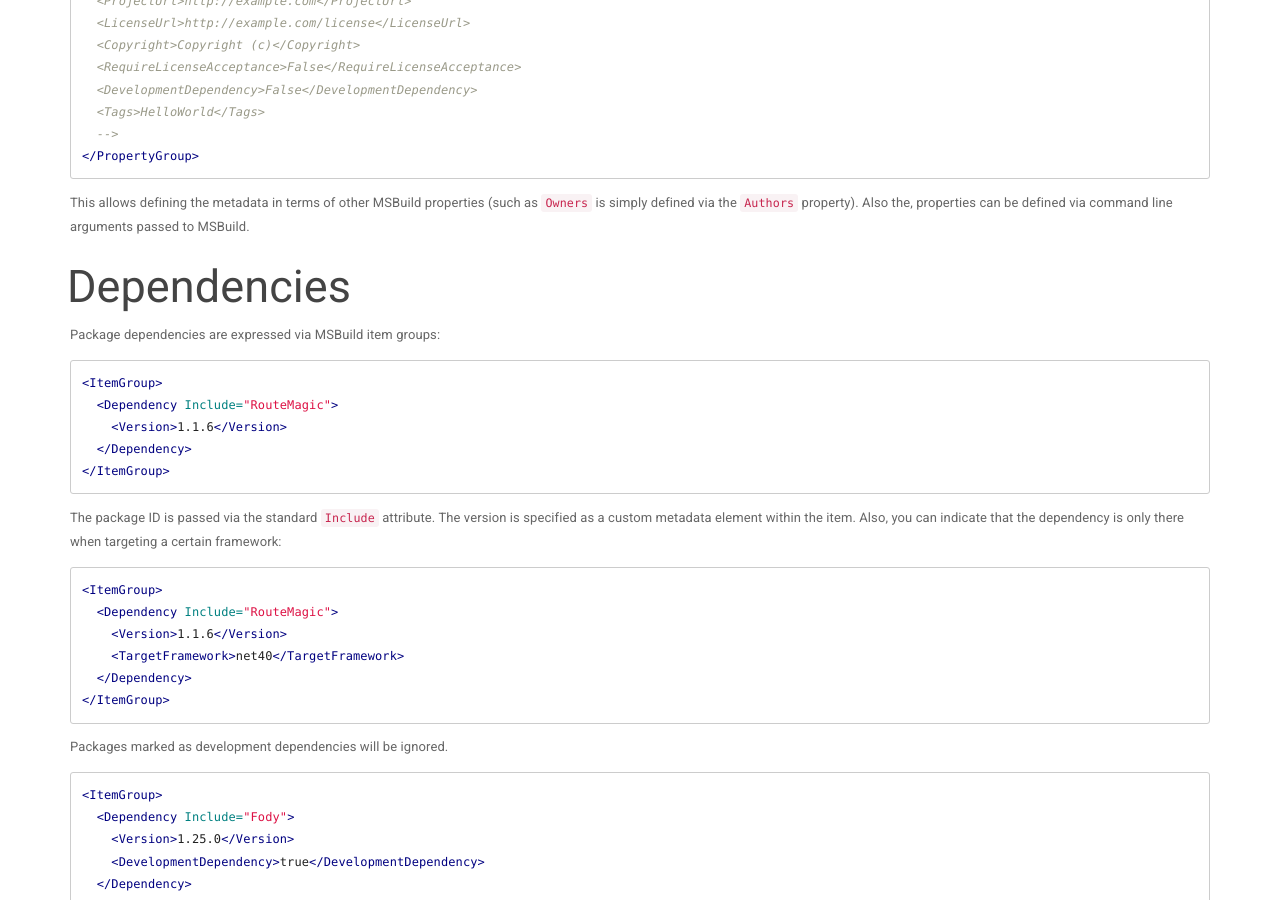
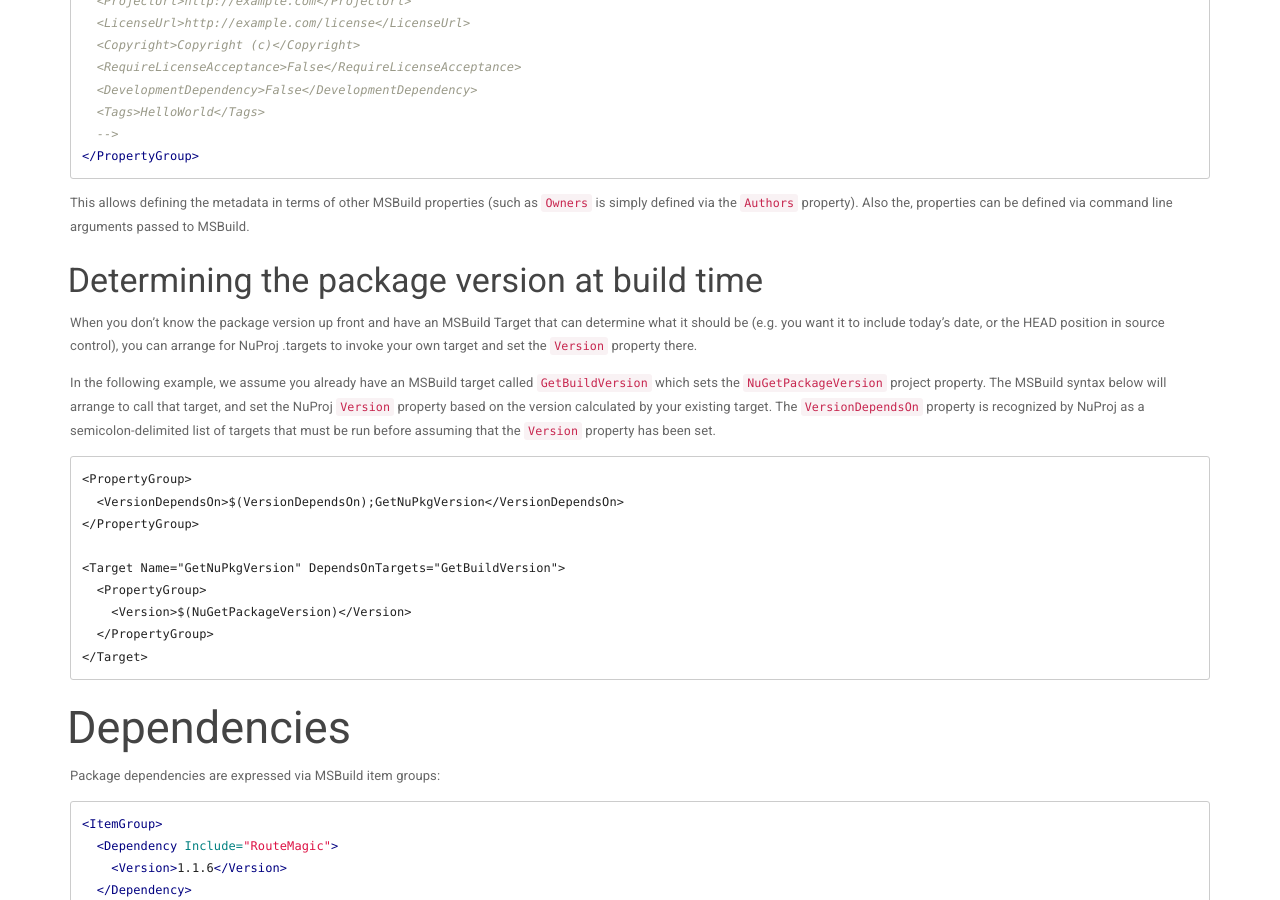
Before and after one commit to nuproj/nuproj.net, a Jekyll site: the page built from documentation.md, in a window 1280 px wide and 900 px high, scrolled down 4128 px. Built offline with Jekyll 4.4.1, drawn with Linux system fonts in a browser that asks for light colours; nearby versions of some CDN libraries; Markdown is read by kramdown in place of the engine named in the settings.

Commit message:
Document VersionDependsOn property
Documents the additional functionality added by https://github.com/nuproj/nuproj/pull/76

```diff
--- a/documentation.md
+++ b/documentation.md
@@ -127,6 +127,31 @@ Most of the metadata is represented via simple MSBuild properties:
 This allows defining the metadata in terms of other MSBuild properties (such as
 `Owners` is simply defined via the `Authors` property). Also the, properties
 can be defined via command line arguments passed to MSBuild.
+
+### Determining the package version at build time
+
+When you don't know the package version up front and have an MSBuild Target that
+can determine what it should be (e.g. you want it to include today's date, or
+the HEAD position in source control), you can arrange for NuProj .targets to
+invoke your own target and set the `Version` property there.
+
+In the following example, we assume you already have an MSBuild target called
+`GetBuildVersion` which sets the `NuGetPackageVersion` project property.
+The MSBuild syntax below will arrange to call that target, and set the NuProj
+`Version` property based on the version calculated by your existing target.
+The `VersionDependsOn` property is recognized by NuProj as a semicolon-delimited
+list of targets that must be run before assuming that the `Version` property
+has been set.
+
+    <PropertyGroup>
+      <VersionDependsOn>$(VersionDependsOn);GetNuPkgVersion</VersionDependsOn>
+    </PropertyGroup>
+
+    <Target Name="GetNuPkgVersion" DependsOnTargets="GetBuildVersion">
+      <PropertyGroup>
+        <Version>$(NuGetPackageVersion)</Version>
+      </PropertyGroup>
+    </Target>
 
 ## Dependencies
 
```
